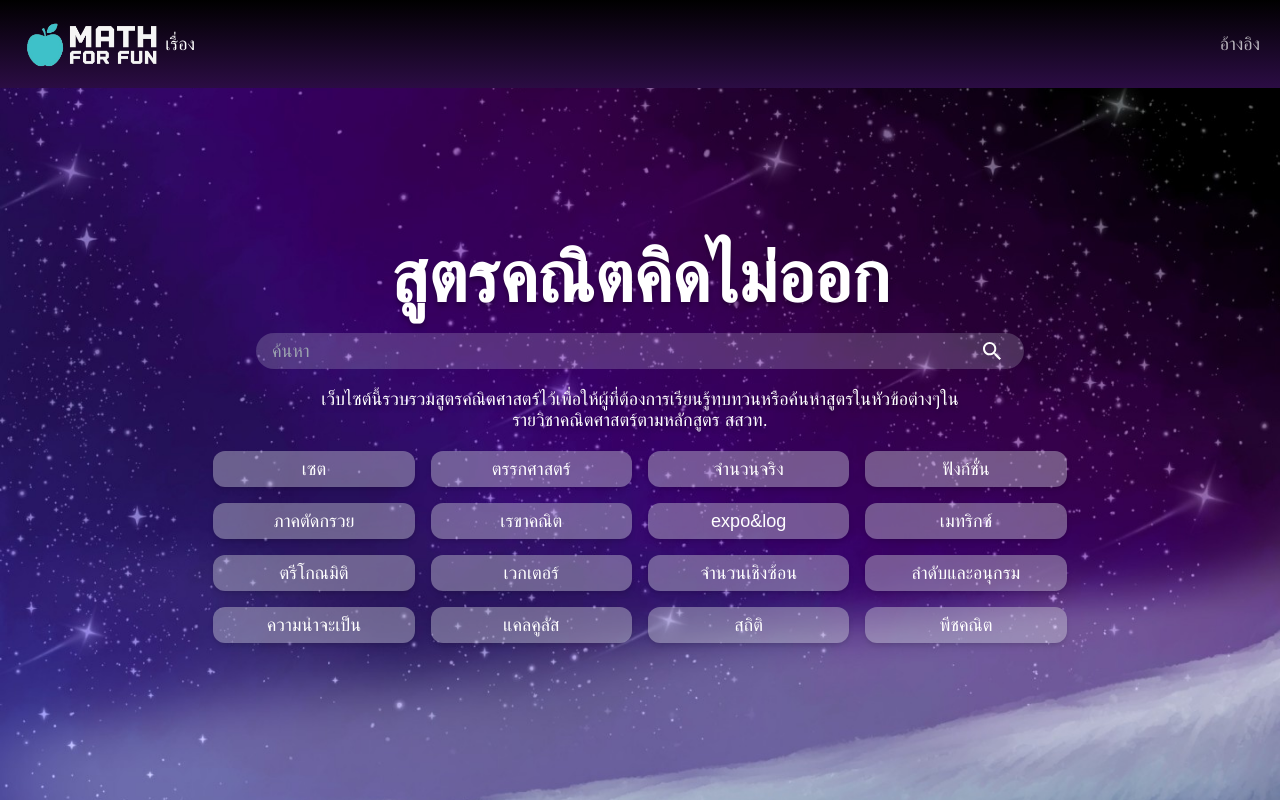
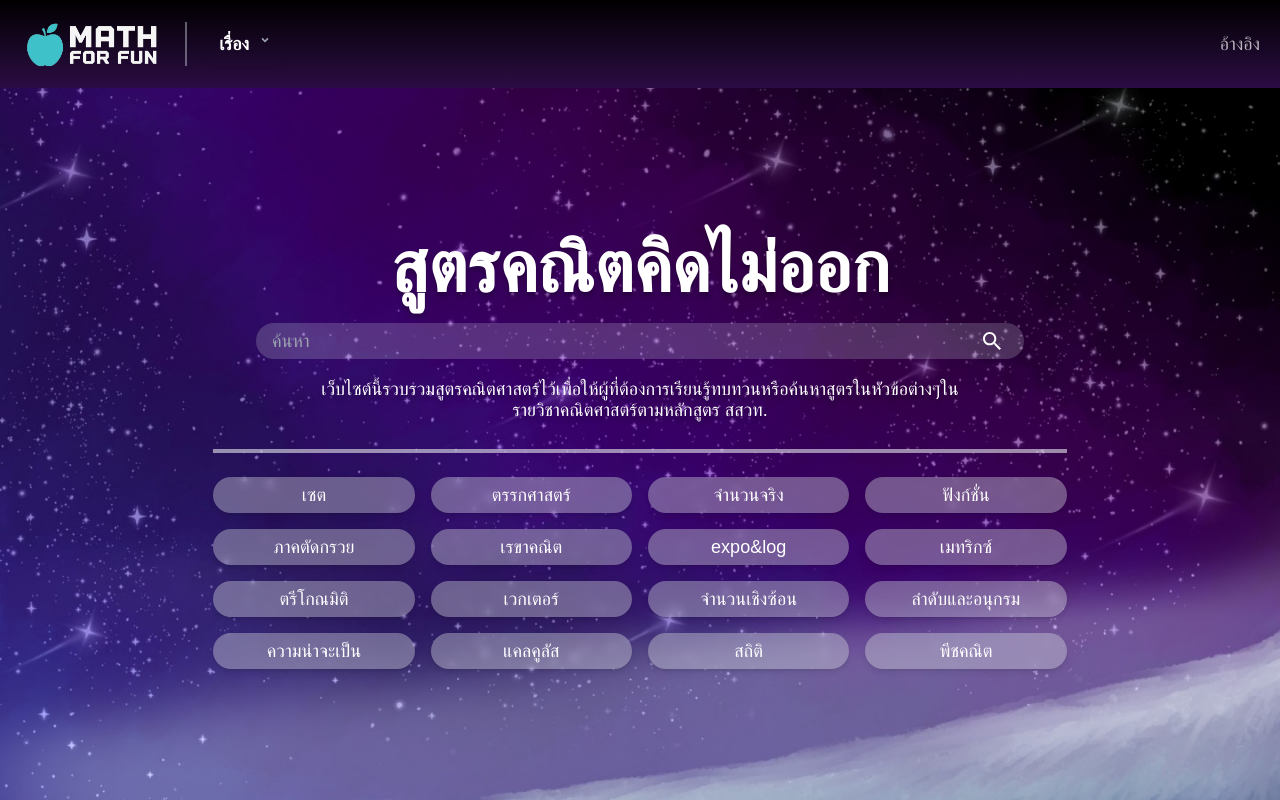
Before and after one commit to Okumans/MathForFun, a React (Vite) app: page / in a window 1280 px wide. Built offline with nearby package versions, Linux system fonts and the light colour scheme; a web font is replaced by a local one.

Commit message:
add dropdown, link, transition

```diff
--- a/package.json
+++ b/package.json
@@ -10,6 +10,7 @@
     "preview": "vite preview"
   },
   "dependencies": {
+    "@headlessui/react": "^1.7.17",
     "react": "^18.2.0",
     "react-dom": "^18.2.0",
     "react-icons": "^4.12.0",
--- a/src/homePage.jsx
+++ b/src/homePage.jsx
@@ -3,7 +3,7 @@ import { IoMdSearch } from "react-icons/io";
 
 const Box = ({ message }) => {
   return <>
-    <div className="min-w-fit bg-gray-300 bg-opacity-40 shadow-md rounded-xl">
+    <div className="min-w-fit bg-gray-300 bg-opacity-40 shadow-md rounded-full hover:bg-opacity-60 transition-all backdrop-blur-sm">
       <div className="w-full p-1 font-medium text-white text-lg text-center">
         {message}
       </div>
@@ -15,7 +15,7 @@ const SearchBar = () => {
   return <>
     <div className="bg-slate-200 bg-opacity-20 rounded-full pr-5 pl-1 group">
       <div className="flex w-full align-middle min-w-fit gap-2 py-1">
-        <input className="w-full bg-transparent text-white text-lg rounded-full px-3
+        <input className="w-full bg-transparent text-white text-lg rounded-full px-3 transition-all
          group-hover:bg-gray-50 group-hover:bg-opacity-20 focus:bg-gray-50 focus:bg-opacity-20 outline-none"
          placeholder="ค้นหา"/>
         <button>
@@ -29,8 +29,9 @@ const SearchBar = () => {
 export const HomePage = () => {
   return (
     <div className="flex flex-row justify-center min-h-screen">
-      <div className="flex flex-col w-full bg-[url('src/assets/bg.jpg')] bg-no-repeat bg-cover justify-center gap-5">
-        <div className="my-8"></div>
+      <div className="flex flex-col w-full bg-[url('src/assets/bg.jpg')]  bg-no-repeat bg-cover justify-center gap-5">
+
+        <div className="my-10"></div>
         <p className="text-white [text-shadow:0px_4px_4px_#00000040] font-bold text-4xl md:text-6xl lg:text-7xl text-center tracking-[0] leading-[normal]">
           สูตรคณิตคิดไม่ออก
         </p>
@@ -43,6 +44,10 @@ export const HomePage = () => {
             เว็บไซต์นี้รวบรวมสูตรคณิตศาสตร์ไว้เพื่อให้ผู้ที่ต้องการเรียนรู้ทบทวนหรือค้นหาสูตรในหัวข้อต่างๆในรายวิชาคณิตศาสตร์ตามหลักสูตร
             สสวท.
           </div>
+        </div>
+
+        <div className="w-full flex justify-center mb-1 mt-2">
+          <hr className="w-4/6 border-y-2 opacity-60"></hr>
         </div>
 
         <div className="flex w-full justify-center">
--- a/src/navbar.jsx
+++ b/src/navbar.jsx
@@ -1,18 +1,92 @@
+import React from 'react';
+import { Fragment } from 'react'
+import { Menu, Transition } from '@headlessui/react'
+import { RiArrowDropDownLine } from "react-icons/ri";
+
+const classNames = (...classes) => {
+    return classes.filter(Boolean).join(' ')
+}
+
+
+const Item = ({ text, link }) => {
+    return <Menu.Item>
+        {({ active }) => (
+            <a
+                href={link}
+                className={classNames(
+                    active ? 'bg-gray-100 bg-opacity-20 text-white' : 'text-white',
+                    'block px-4 py-2 text-md transition-all '
+                )}
+            >
+                {text}
+            </a>
+        )}
+    </Menu.Item>
+}
+
+const Dropdown = () => {
+    return (
+        <Menu as="div" className="relative inline-block text-left">
+            <div>
+                <Menu.Button className="inline-flex w-full justify-center gap-x-1.5 rounded-md bg-transparent  px-3 py-2 text-lg font-semibold text-white shadow-sm  hover:bg-purple-50 hover:bg-opacity-20">
+                    เรื่อง
+                    <RiArrowDropDownLine className="-mr-1 h-5 w-5 text-gray-400" aria-hidden="true" />
+                </Menu.Button>
+            </div>
+
+            <Transition
+                as={Fragment}
+                enter="transition ease-out duration-100"
+                enterFrom="transform opacity-0 scale-95"
+                enterTo="transform opacity-100 scale-100"
+                leave="transition ease-in duration-75"
+                leaveFrom="transform opacity-100 scale-100"
+                leaveTo="transform opacity-0 scale-95"
+            >
+                <Menu.Items className="absolute right-0 mt-8 w-56 origin-top-right rounded-md bg-black bg-opacity-40 backdrop-blur-md shadow-lg ring-1 ring-black ring-opacity-5 focus:outline-none">
+                    <div className="py-1">
+                        <Item text="เซต" />
+                        <Item text="ตรรกศาสตร์" />
+                        <Item text="จำนวนจริง" />
+                        <Item text="ฟังก์ชั่น" />
+                        <Item text="ภาคตัดกรวย" />
+                        <Item text="เรขาคณิต" />
+                        <Item text="expo&log" />
+                        <Item text="เมทริกซ์" />
+                        <Item text="ตรีโกณมิติ" />
+                        <Item text="เวกเตอร์" />
+                        <Item text="จำนวนเชิงซ้อน" />
+                        <Item text="ลำดับและอนุกรม" />
+                        <Item text="ความน่าจะเป็น" />
+                        <Item text="แคลคูลัส" />
+                        <Item text="สถิติ" />
+                        <Item text="พีชคณิต" />
+                    </div>
+                </Menu.Items>
+            </Transition>
+        </Menu>
+    )
+}
+
 export const Navbar = () => {
     return <>
-        <div className="fixed min-w-full min-h-fit">
+        <div className="fixed min-w-full min-h-fit z-10">
             <div className="w-full h-fit [background:linear-gradient(180deg,rgb(0,0,0)_0%,rgb(43.57,12.47,68)_99.98%,rgb(28.05,0,63.75)_99.99%)]">
                 <div className="flex items-center justify-between p-4 px-5">
-                    <div className="flex items-center">
+                    <div className="w-full flex items-center divide-x-2 divide-opacity-40 divide-slate-200">
+                        <a href='/'>
                         <img className="h-14 object-cover" alt="Logo" src="src/assets/logo.png" />
-                        <div className="font-medium text-white text-lg">
-                            เรื่อง
+                        </a>
+                        <div className="ml-5">
+                            <div className='ml-5'>
+                                <Dropdown/>
+                            </div>
                         </div>
                     </div>
                     {/* <img className="w-[11px] h-[10px] top-[36px] left-[222px]" alt="Polygon" src="polygon-1.svg" /> */}
-                    <p className="right-10 opacity-70 font-medium text-white text-lg">
+                    <a className="right-10 opacity-70 font-medium text-white text-lg" href='/'>
                         อ้างอิง
-                    </p>
+                    </a>
                 </div>
             </div>
 
```
Also changed, not shown: 1 other file (tests, documents, lock files or other folders).
